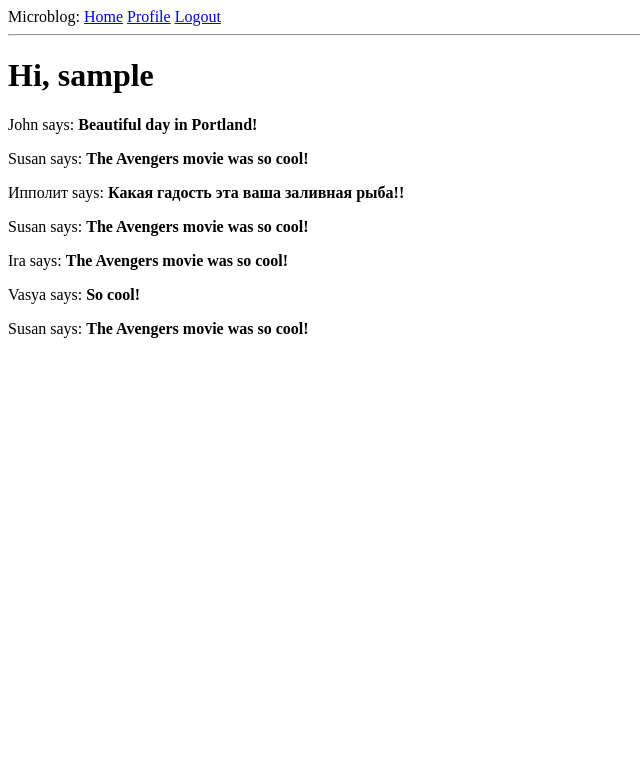
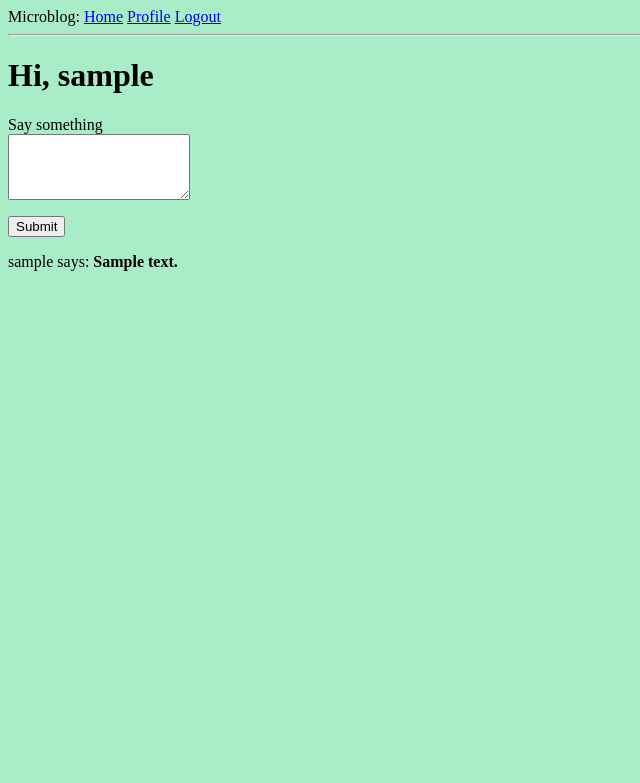
Before and after one commit to Alexwell/flask_blog, a Flask app: page / in a window 1280 px wide. Shown: the top 783 px of the page, without its empty margins (0-640 px from the left). Run offline with Flask 2, Linux system fonts and the light colour scheme; a user stored in the database is signed in; tables that the repository leaves empty hold one stand-in row (values such as "Sample post").

Commit message:
User posts in main page

```diff
--- a/app/forms.py
+++ b/app/forms.py
@@ -43,3 +43,11 @@ class EditProfileForm(FlaskForm):
             user = User.query.filter_by(username=self.username.data).first()
             if user is not None:
                 raise ValidationError('Please use a different username.')
+
+
+class PostForm(FlaskForm):
+    post = TextAreaField('Say something', validators=[
+        DataRequired(),
+        Length(min=1, max=140)
+    ])
+    submit = SubmitField('Submit')
--- a/app/routes.py
+++ b/app/routes.py
@@ -4,8 +4,8 @@ from flask import render_template, flash, redirect, url_for, request
 from flask_login import current_user, login_user, logout_user, login_required
 from werkzeug.urls import url_parse
 from app import app, db
-from app.forms import LoginForm, RegistrationForm, EditProfileForm
-from app.models import User
+from app.forms import LoginForm, RegistrationForm, EditProfileForm, PostForm
+from app.models import User, Post
 
 
 @app.before_request
@@ -15,42 +15,20 @@ def before_request():
         db.session.commit()
 
 
-@app.route('/')
-@app.route('/index')
+@app.route('/', methods=['GET', 'POST'])
+@app.route('/index', methods=['GET', 'POST'])
 @login_required
 def index():
-    # user = {'username': 'Alex'}
-    posts = [
-        {
-            'author': {'username': 'John'},
-            'body': 'Beautiful day in Portland!'
-        },
-        {
-            'author': {'username': 'Susan'},
-            'body': 'The Avengers movie was so cool!'
-        },
-        {
-            'author': {'username': 'Ипполит'},
-            'body': 'Какая гадость эта ваша заливная рыба!!'
-        },
-        {
-            'author': {'username': 'Susan'},
-            'body': 'The Avengers movie was so cool!'
-        },
-        {
-            'author': {'username': 'Ira'},
-            'body': 'The Avengers movie was so cool!'
-        },
-        {
-            'author': {'username': 'Vasya'},
-            'body': 'So cool!'
-        },
-        {
-            'author': {'username': 'Susan'},
-            'body': 'The Avengers movie was so cool!'
-        },
-    ]
-    return render_template('index.html', title='Home', posts=posts)
+    form = PostForm()
+    if form.validate_on_submit():
+        post = Post(body=form.post.data, author=current_user)
+        db.session.add(post)
+        db.session.commit()
+        flash('You post is now live!')
+        return redirect(url_for('index'))
+
+    posts = current_user.followed_posts().all()
+    return render_template('index.html', title='Home Page', form=form, posts=posts)
 
 
 @app.route('/login', methods=['GET', 'POST'])
--- /dev/null
+++ b/app/static/style.css
@@ -0,0 +1,7 @@
+body {
+       background-color: rgb(169, 236, 200);
+}
+
+.warning {
+    color:red;
+}
--- a/app/templates/base.html
+++ b/app/templates/base.html
@@ -5,6 +5,7 @@
     {% else %}
         <title> Welcome to Microblog</title>
     {% endif %}
+    <link rel="stylesheet" href="{{url_for('static', filename='style.css')}}" type="text/css">
 </head>
 <body>
 <div>
--- a/app/templates/edit_profile.html
+++ b/app/templates/edit_profile.html
@@ -8,14 +8,14 @@
             {{ form.username.label }} <br>
             {{ form.username(size=32) }} <br>
             {% for error in form.username.errors %}
-                <span style="color:red;">[{{ error }}]</span>
+                <span class="warning">[{{ error }}]</span>
             {% endfor %}
         </p>
         <p>
             {{ form.about_me.label }} <br>
             {{ form.about_me(cols=50, rows=4) }} <br>
             {% for error in form.about_me.errors %}
-                <span style="color:red;">[{{ error }}]</span>
+                <span class="warning">[{{ error }}]</span>
             {% endfor %}
         </p>
         <p>{{ form.submit() }}</p>
--- a/app/templates/index.html
+++ b/app/templates/index.html
@@ -2,6 +2,17 @@
 
 {% block content %}
     <h1>Hi, {{ current_user.username }}</h1>
+    <form action="" method="post">
+        {{ form.hidden_tag() }}
+        <p>
+            {{ form.post.label }}<br>
+            {{ form.post(color=32, rows=4) }}<br>
+            {% for error in form.post.errors %}
+            <span class="warning">[{{ error }}]</span>
+            {% endfor %}
+        </p>
+        <p>{{ form.submit() }}</p>
+    </form>
     {% for post in posts %}
         <div>
             <p>{{ post.author.username }} says: <b>{{ post.body }}</b></p>
--- a/app/templates/login.html
+++ b/app/templates/login.html
@@ -8,14 +8,14 @@
             {{ form.username.label }}<br>
             {{ form.username(size=32) }}<br>
             {% for error in form.username.errors %}
-                <span style="color: red;">[{{ error }}]</span>
+                <span class="warning">[{{ error }}]</span>
             {% endfor %}
         </p>
         <p>
             {{ form.password.label }}<br>
             {{ form.password(size=32) }}<br>
             {% for error in form.password.errors %}
-                <span style="color: red;">[{{ error }}]</span>
+                <span class="warning">[{{ error }}]</span>
             {% endfor %}
         </p>
         <p>{{ form.remember_me() }} {{ form.remember_me.label }}</p>
```
Also changed, not shown: app/templates/register.html (+4 -4 lines), app.db, 1 other file.
